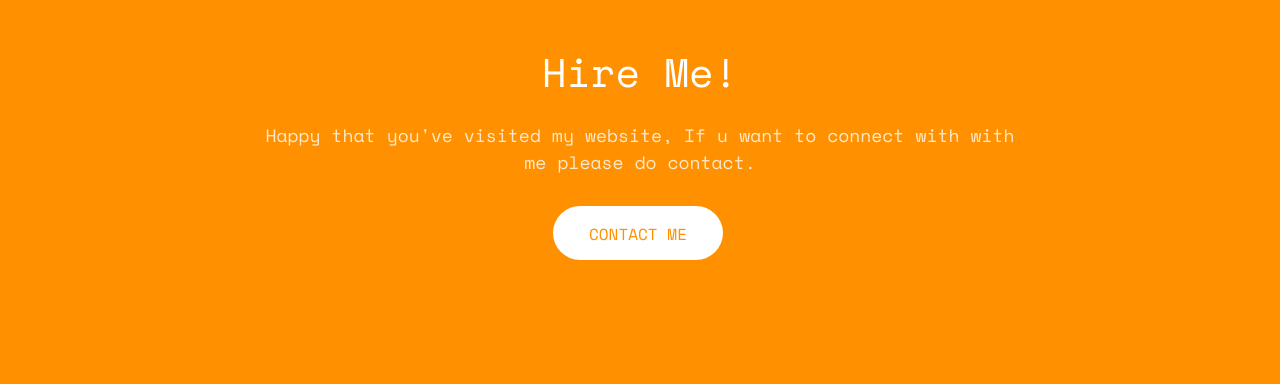
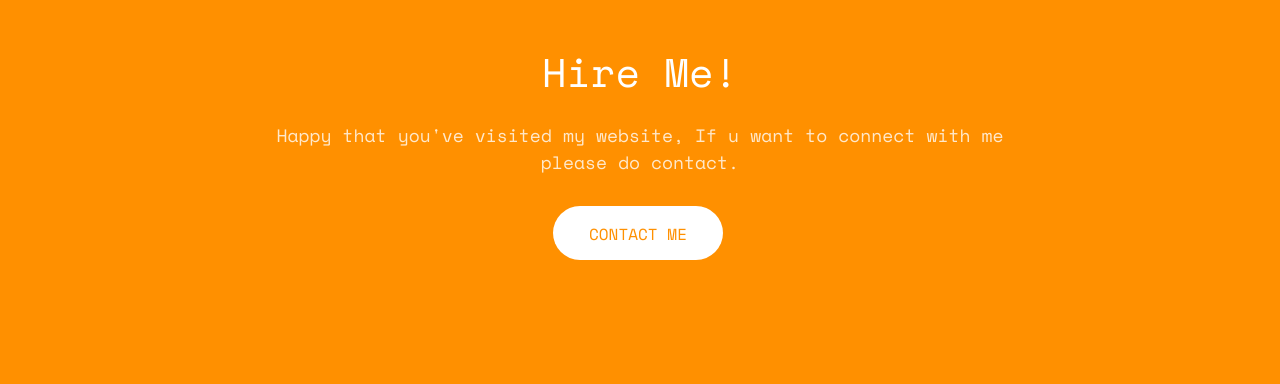
Before and after one commit to mehardilshad/New-Portfolio, a plain HTML site: page index.html in a window 1280 px wide. Shown: the part 5680-6064 px from the top of the page. Drawn offline with nearby package versions, Linux system fonts and the light colour scheme; some packages are replaced by stand-ins of ours; no server answers; files whose address does not match are found by name.

Commit message:
first commit

```diff
--- a/index.html
+++ b/index.html
@@ -432,7 +432,7 @@
 			<div class="row animate-box">
 				<div class="col-md-8 col-md-offset-2 text-center fh5co-heading">
 					<h2>Hire Me!</h2>
-					<p>Happy that you've visited my website, If u want to connect with with me please do contact.</p>
+					<p>Happy that you've visited my website, If u want to connect with me please do contact.</p>
 					<p><a href="#fh5co-consult" class="btn btn-default btn-lg">Contact Me</a></p>
 				</div>
 			</div>
```
Also changed, not shown: 1 other file.
